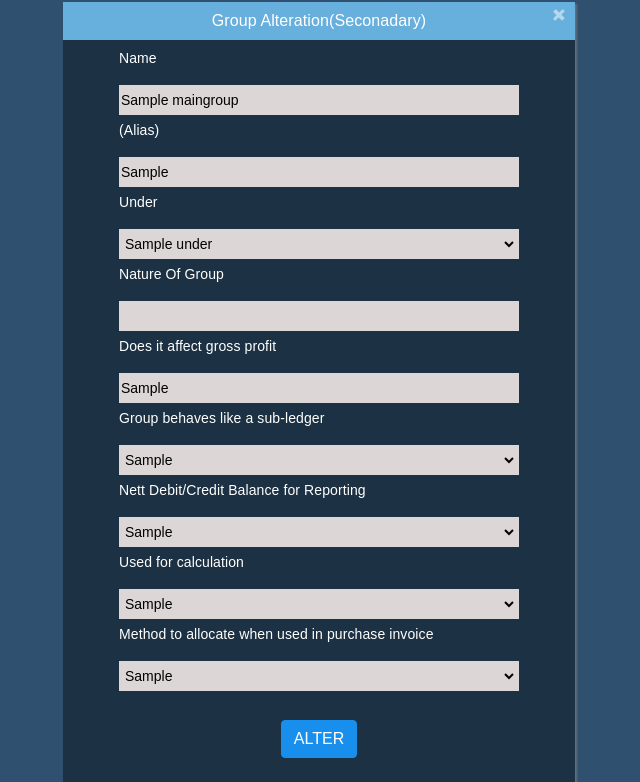
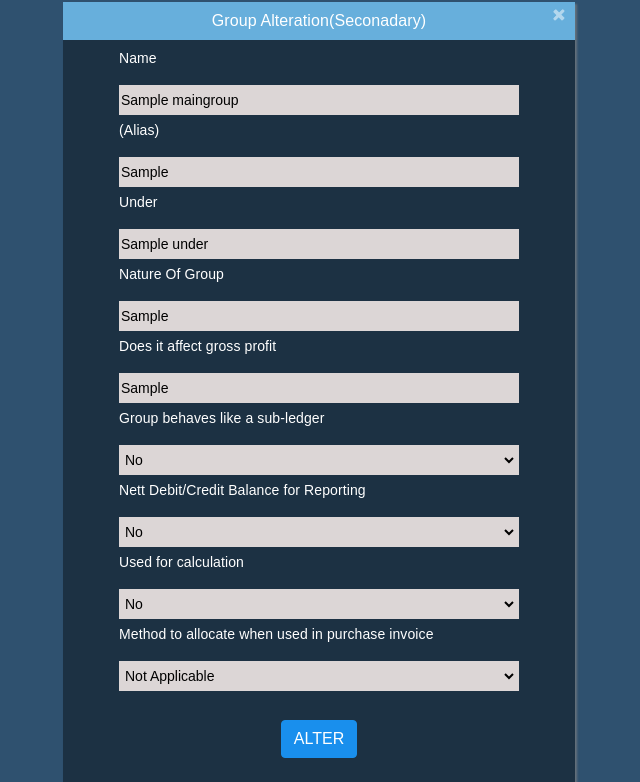
Before and after one commit to reshmarahul56/Tally-2, a Django app: page /m_group/1 in a window 1280 px wide. Shown: the part 278-1060 px from the top of the page, without its empty margins (321-961 px from the left). Run offline with Django 4.2, Linux system fonts and the light colour scheme; tables that the repository leaves empty hold one stand-in row (values such as "Sample post"); parts of the project's set-up code (start-up, migrations or seed data) failed here and were passed over; some libraries are stand-ins or nearby versions; some web fonts are replaced.

Commit message:
Third commit

```diff
--- a/tally2_app/models.py
+++ b/tally2_app/models.py
@@ -10,10 +10,11 @@ class Under(models.Model):
         return self.cat_name
 
 class MainGroup(models.Model):
-    under=models.ForeignKey(Under,null=True,on_delete=models.CASCADE)
+
     name=models.CharField(max_length=225)
     alias=models.CharField(max_length=225,blank=True)
-    under_group=models.CharField(max_length=225)
+    under=models.ForeignKey(Under,null=True,on_delete=models.CASCADE)
+    nature=models.CharField(max_length=255,blank=True)
     affect_gp=models.CharField(max_length=255,blank=True)
     group=models.CharField(max_length=225)
     nett_balance=models.CharField(max_length=225)
--- a/tally2_app/templates/main_group.html
+++ b/tally2_app/templates/main_group.html
@@ -91,50 +91,84 @@
                 <div><p>(Alias)</p></div>
                 <input type="text" value="{{ a.alias }}" name="alias" >
                 <div><div><p>Under</p></div>
-                <select name="group_under" id="target">
-                    <option value="">{{ a.under }}</option>
-                    {% for a in und %}
-                    <option value="{{ a.cat_name }}">{{ a.cat_name }}</option>
-                    {% endfor %}
+                <input type="text" value="{{ a.under }}" name="under" readonly>
 
-
-                </select>
-
-                    <div><p>Nature Of Group</p></div>
-                    <input type="text" value="{{ a.nature }}" name="nature" readonly>
+                <div><p>Nature Of Group</p></div>
+                <input type="text" value="{{ a.nature }}" name="nature" readonly>
 
                     <div><p>Does it affect gross profit </p></div>
                     <input type="text" value="{{ a.affect_gp }}" name="affect_gp" readonly>
 
                     <div><p>Group behaves like a sub-ledger</p></div>
                     <select name="grp" id="grp">
-                        <option value="{{ a.group }}">{{ a.group }}</option>
-                        <option value="No">No</option>
-                        <option value="Yes">Yes</option>
 
+                    {% if a.group == "No" %}
+                        <option value="No" selected>No</option>
+                    {% else %}
+                        <option value="No" >No</option>
+                    {% endif %}
+
+                    {% if a.group == "Yes" %}
+                        <option value="Yes" selected>Yes</option>
+                    {% else %}
+                        <option value="Yes" >Yes</option>
+                    {% endif %}
                     </select>
 
                     <div><p>Nett Debit/Credit Balance for Reporting</p></div>
                     <select name="nett" id="nett">
-                        <option value="{{ a.nett_balance }}">{{ a.nett_balance }}</option>
-                        <option value="No">No</option>
-                        <option value="Yes">Yes</option>
 
+                    {% if a.nett_balance == "No" %}
+                        <option value="No" selected>No</option>
+                    {% else %}
+                        <option value="No" >No</option>
+                    {% endif %}
+
+                    {% if a.nett_balance == "Yes" %}
+                        <option value="Yes" selected>Yes</option>
+                    {% else %}
+                        <option value="Yes" >Yes</option>
+                    {% endif %}
                     </select>
 
                     <div><p>Used for calculation</p></div>
                     <select name="used" id="used">
-                        <option value="{{ a.used_for }}">{{ a.used_for }}</option>
-                        <option value="No">No</option>
-                        <option value="Yes">Yes</option>
 
+                    {% if a.used_for == "No" %}
+                        <option value="No" selected>No</option>
+                    {% else %}
+                        <option value="No" >No</option>
+                    {% endif %}
+
+                    {% if a.used_for == "Yes" %}
+                        <option value="Yes" selected>Yes</option>
+                    {% else %}
+                        <option value="Yes" >Yes</option>
+                    {% endif %}
                     </select>
 
                     <div><p>Method to allocate when used in purchase invoice</p></div>
                     <select name="method" id="method">
-                        <option value="{{ a.method }}">{{ a.method }}</option>
-                        <option value="Qty">Appropriate by Qty</option>
-                        <option value="value">Value</option>
+
+                    {% if a.method == "Not Applicable" %}
+                        <option value="Not Applicable" selected>Not Applicable</option>
+                    {% else %}
+                        <option value="Not Applicable" >Not Applicable</option>
+                    {% endif %}
+
+                    {% if a.method == "Appropriate by Qty" %}
+                        <option value="Appropriate by Qty" selected>Appropriate by Qty</option>
+                    {% else %}
+                        <option value="Appropriate by Qty" >Appropriate by Qty</option>
+                    {% endif %}
+
+                    {% if a.method == "Appropriate by Value" %}
+                        <option value="Appropriate by Value" selected>Appropriate by Value</option>
+                    {% else %}
+                        <option value="Appropriate by Value" >Appropriate by Value</option>
+                    {% endif %}
+
+
 
                     </select>
 
--- a/tally2_app/views.py
+++ b/tally2_app/views.py
@@ -36,6 +36,9 @@ def grp_alter(request,pk):
         grp =MainGroup.objects.get(id=pk)
         grp.name = request.POST.get('name')
         grp.alias = request.POST.get('alias')
+        grp.under = request.POST.get('under')
+        grp.nature = request.POST.get('nature')
+        grp.affect_gp = request.POST.get('affect_gp')
         grp.group = request.POST.get('grp')
         grp.nett_balance = request.POST.get('nett')
         grp.used_for = request.POST.get('used')
```
Also changed, not shown: tally2_app/migrations/0009_rename_affect_gp_maingroup_nature_and_more.py (added), tally2_app/migrations/0010_maingroup_affect_gp.py (added).
